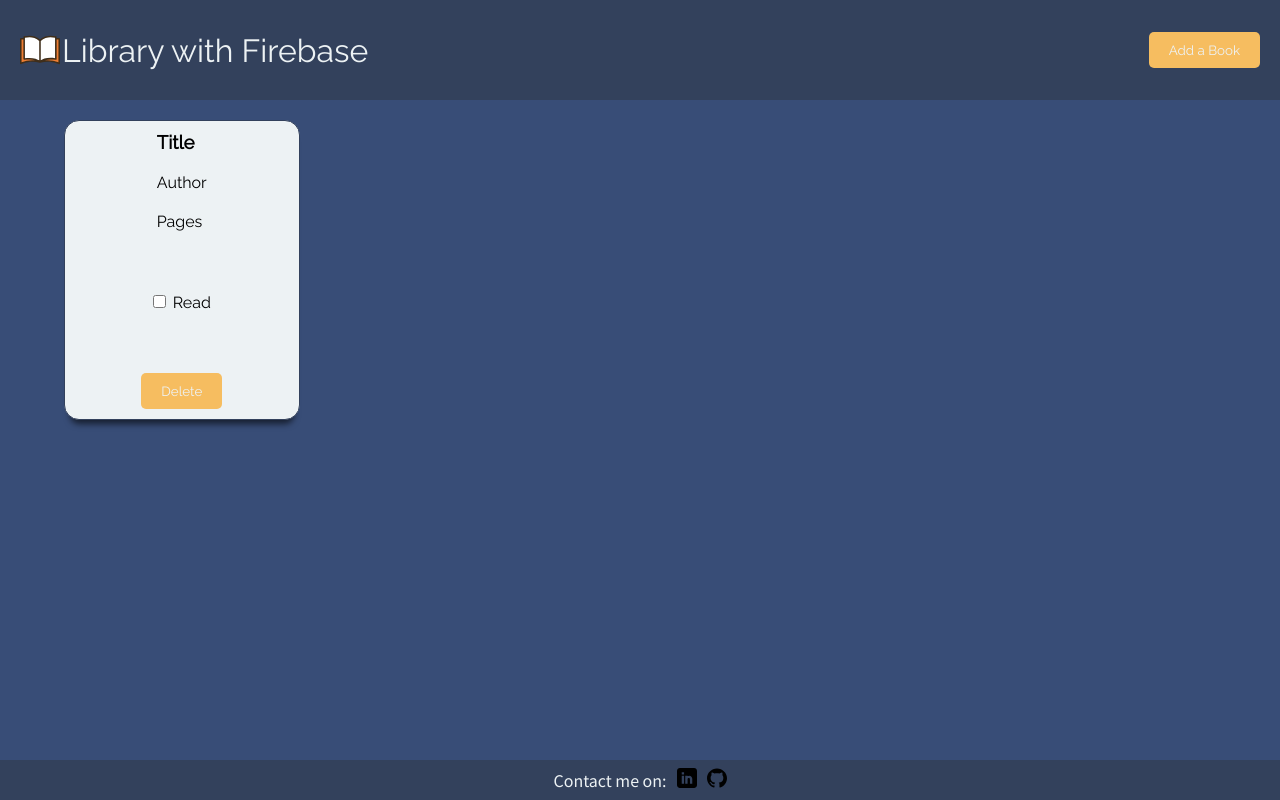
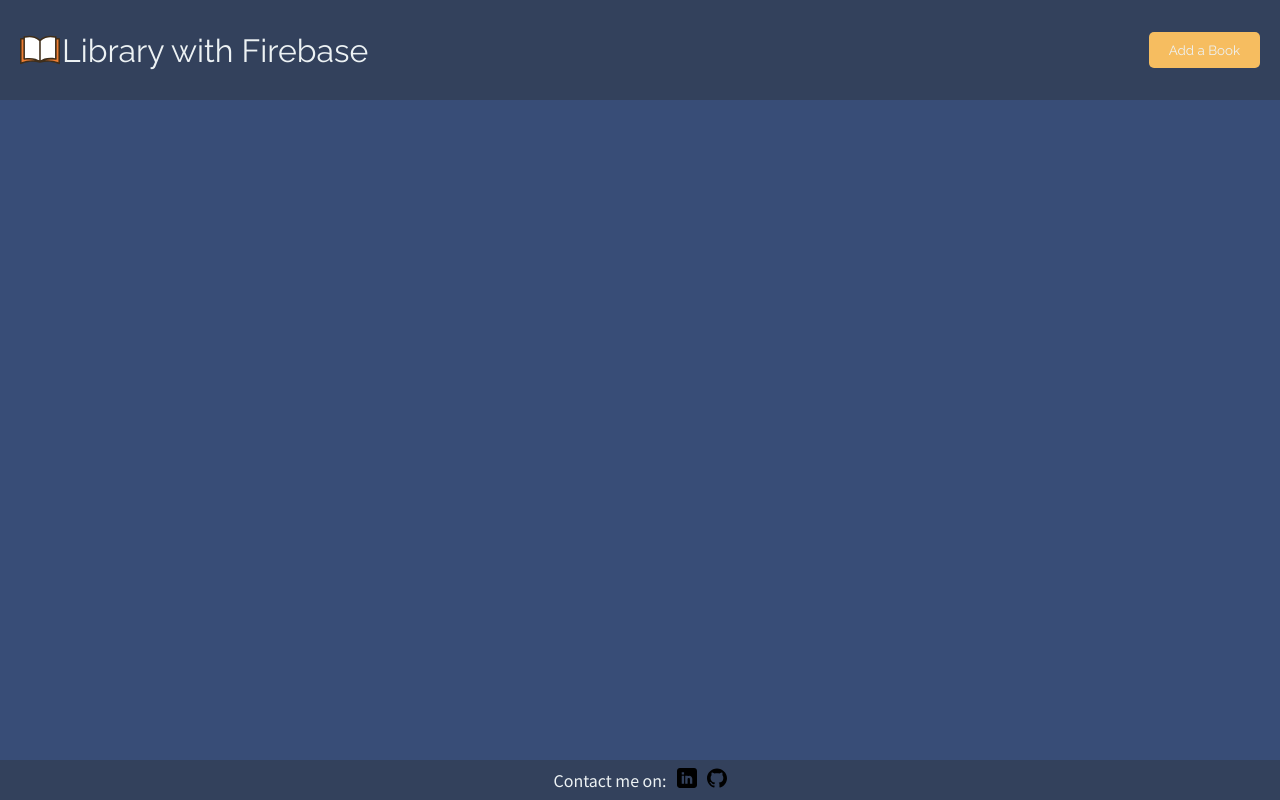
Before and after one commit to hnhon/BookLibrary-, a plain HTML site: page index.html in a window 1280 px wide. Drawn offline with Linux system fonts and the light colour scheme.

Commit message:
remove dummy display

```diff
--- a/index.html
+++ b/index.html
@@ -26,20 +26,7 @@
         </div>
     </nav>
 
-    <section class="display-library">
-        <div class="card">
-            <div class="book-information">
-                <h3 class="title">Title</h3>
-                <div class="author">Author</div>
-                <div class="page">Pages</div>
-            </div>
-            <div class="reading-message-display">
-                <input type="checkbox">
-                <span class="reading-message-text">Read</span>
-            </div>
-            <button class="delete-btn">Delete</button>
-        </div>
-    </section>
+    <section class="display-library"></section>
 
     <footer class="footer">
         <div class="follow">Contact me on: <a href="https://linkedin.com/in/hiunamhon" target="_blank"><img src="./img/linkedin-background.svg"></a> <a href="https://github.com/hnhon" target="_blank"><img src="./img/github-background.svg"></a> </div>
```
